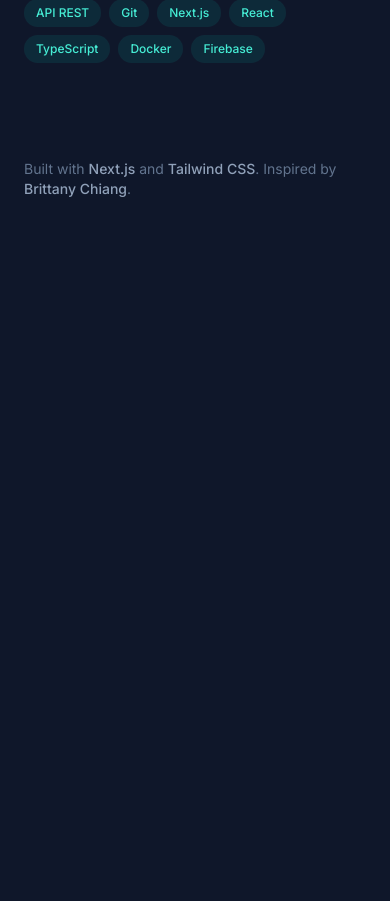
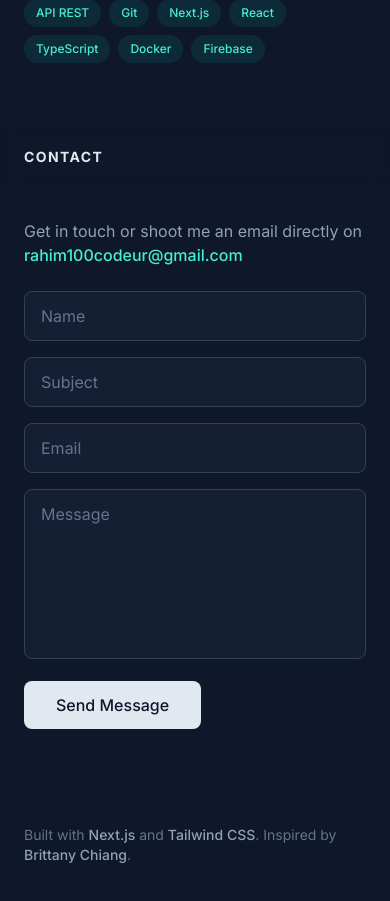
Before and after one commit to Rahim10020/freelance_portfolio, a Next.js app: page / in a window 390 px wide. Shown: the part 4794-5695 px from the top of the page. Before the commit the page ends 5105 px from the top, so only its background shows below. Built offline with nearby package versions, Linux system fonts and the light colour scheme.

Commit message:
ajout de la section contact

```diff
--- a/src/app/page.tsx
+++ b/src/app/page.tsx
@@ -6,6 +6,7 @@ import Projects from '@/components/sections/Projects';
 import Skills from '@/components/sections/Skills';
 import Footer from '@/components/sections/Footer';
 import MouseEffect from '@/components/ui/MouseEffect';
+import Contact from '@/components/sections/Contact';
 
 export default function Home() {
   return (
@@ -20,6 +21,7 @@ export default function Home() {
             <Projects />
             <Services />
             <Skills />
+            <Contact />
             <Footer />
           </main>
         </div>
--- /dev/null
+++ b/src/components/sections/Contact.tsx
@@ -0,0 +1,121 @@
+'use client';
+
+import { useState } from 'react';
+import SectionTitle from '../ui/SectionTitle';
+
+export default function Contact() {
+    const [formData, setFormData] = useState({
+        name: '',
+        subject: '',
+        email: '',
+        message: '',
+    });
+    const [status, setStatus] = useState<'idle' | 'sending' | 'success' | 'error'>('idle');
+
+    const handleChange = (e: React.ChangeEvent<HTMLInputElement | HTMLTextAreaElement>) => {
+        setFormData({
+            ...formData,
+            [e.target.name]: e.target.value,
+        });
+    };
+
+    const handleSubmit = async (e: React.FormEvent) => {
+        e.preventDefault();
+        setStatus('sending');
+
+        // Simulation d'envoi - Tu peux intégrer un service comme EmailJS, FormSpree, ou ton propre API
+        setTimeout(() => {
+            console.log('Form data:', formData);
+            setStatus('success');
+            setFormData({ name: '', subject: '', email: '', message: '' });
+
+            // Reset status after 3 seconds
+            setTimeout(() => setStatus('idle'), 3000);
+        }, 1000);
+    };
+
+    return (
+        <section id="contact" className="mb-16 scroll-mt-16 md:mb-24 lg:mb-36 lg:scroll-mt-24">
+            <SectionTitle>Contact</SectionTitle>
+
+            <div className="space-y-6">
+                <div>
+                    <p className="text-slate-400">
+                        Get in touch or shoot me an email directly on{' '}
+                        <a
+                            href="mailto:rahim100codeur@gmail.com"
+                            className="text-teal-300 hover:text-teal-200 transition-colors font-medium"
+                        >
+                            rahim100codeur@gmail.com
+                        </a>
+                    </p>
+                </div>
+
+                <form onSubmit={handleSubmit} className="space-y-4">
+                    <div>
+                        <input
+                            type="text"
+                            name="name"
+                            value={formData.name}
+                            onChange={handleChange}
+                            placeholder="Name"
+                            required
+                            className="w-full px-4 py-3 bg-slate-800/50 border border-slate-700 rounded-lg text-slate-200 placeholder-slate-500 focus:outline-none focus:border-teal-300 focus:ring-1 focus:ring-teal-300 transition-colors"
+                        />
+                    </div>
+
+                    <div>
+                        <input
+                            type="text"
+                            name="subject"
+                            value={formData.subject}
+                            onChange={handleChange}
+                            placeholder="Subject"
+                            required
+                            className="w-full px-4 py-3 bg-slate-800/50 border border-slate-700 rounded-lg text-slate-200 placeholder-slate-500 focus:outline-none focus:border-teal-300 focus:ring-1 focus:ring-teal-300 transition-colors"
+                        />
+                    </div>
+
+                    <div>
+                        <input
+                            type="email"
+                            name="email"
+                            value={formData.email}
+                            onChange={handleChange}
+                            placeholder="Email"
+                            required
+                            className="w-full px-4 py-3 bg-slate-800/50 border border-slate-700 rounded-lg text-slate-200 placeholder-slate-500 focus:outline-none focus:border-teal-300 focus:ring-1 focus:ring-teal-300 transition-colors"
+                        />
+                    </div>
+
+                    <div>
+                        <textarea
+                            name="message"
+                            value={formData.message}
+                            onChange={handleChange}
+                            placeholder="Message"
+                            required
+                            rows={6}
+                            className="w-full px-4 py-3 bg-slate-800/50 border border-slate-700 rounded-lg text-slate-200 placeholder-slate-500 focus:outline-none focus:border-teal-300 focus:ring-1 focus:ring-teal-300 transition-colors resize-none"
+                        />
+                    </div>
+
+                    <button
+                        type="submit"
+                        disabled={status === 'sending'}
+                        className="px-8 py-3 bg-slate-200 text-slate-900 font-medium rounded-lg hover:bg-teal-300 hover:text-slate-900 transition-all duration-300 disabled:opacity-50 disabled:cursor-not-allowed"
+                    >
+                        {status === 'sending' ? 'Sending...' : status === 'success' ? '✓ Sent!' : 'Send Message'}
+                    </button>
+
+                    {status === 'success' && (
+                        <p className="text-teal-300 text-sm">Message sent successfully!</p>
+                    )}
+                    {status === 'error' && (
+                        <p className="text-red-400 text-sm">Failed to send message. Please try again.</p>
+                    )}
+                </form>
+            </div>
+        </section>
+    );
+}
--- a/src/components/ui/Navigation.tsx
+++ b/src/components/ui/Navigation.tsx
@@ -8,6 +8,7 @@ const sections = [
     { id: 'projects', label: 'Projects' },
     { id: 'services', label: 'Services' },
     { id: 'skills', label: 'Skills' },
+    { id: 'contact', label: 'Contact' },
 ];
 
 export default function Navigation() {
```
